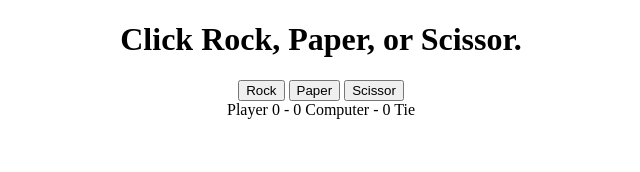
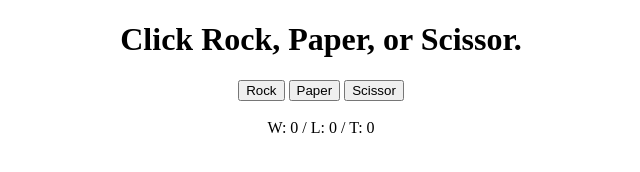
Before and after one commit to SirAndrewKing/janken, a plain HTML site: page index.html in a window 1280 px wide. Shown: the whole page, without its empty margins (319-959 px from the left). Drawn offline with Linux system fonts and the light colour scheme.

Commit message:
changed HTML(moved scoring)

```diff
--- a/index.html
+++ b/index.html
@@ -17,8 +17,8 @@
 		<button class="option" value="0">Rock</button>
 		<button class="option" value="1">Paper</button>
 		<button class="option" value="2">Scissor</button>
+		<div><br>W: <span id="usrScore">0</span> / L: <span id="cpuScore">0</span> / T: <span id="tieScore">0</span></div>
 		<div id="result"></div>
-		<div>Player <span id="usrScore">0</span> - <span id="cpuScore">0</span> Computer - <span id="tieScore">0</span> Tie</div>
 	</center>
 
 	<script type="text/javascript" src="JS\app.js"></script>
```
